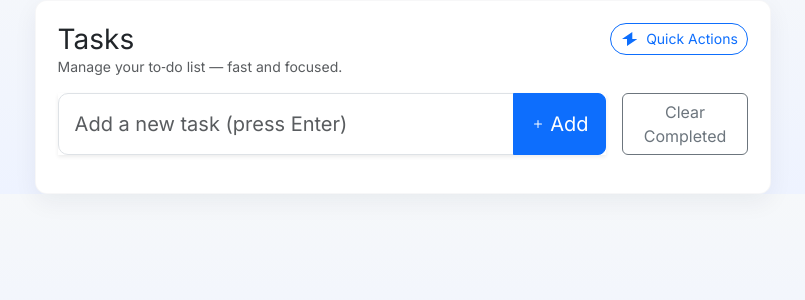
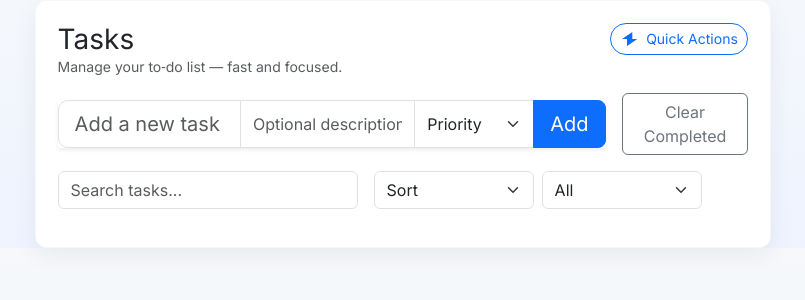
Before and after one commit to nv23086-abbas-alsaighal/to-do, a Flask app: page / in a window 1280 px wide. Shown: the part 56-356 px from the top of the page, without its empty margins (237-1042 px from the left). Run offline with Flask 3, Linux system fonts and the light colour scheme; data that the repository does not hold is empty.

Commit message:
feature(task-descriptions): add description, priority fields + UI inputs and API query support

```diff
--- a/app/app.py
+++ b/app/app.py
@@ -23,6 +23,19 @@ def load_tasks():
             tasks = json.load(f)
     except FileNotFoundError:
         tasks = []
+    # ensure backward compatibility and fill defaults
+    normalized = []
+    for t in tasks:
+        if 'description' not in t:
+            t['description'] = ''
+        if 'priority' not in t:
+            t['priority'] = 0
+        if 'due_date' not in t:
+            t['due_date'] = None
+        if 'created_at' not in t:
+            t['created_at'] = t.get('id', 0)
+        normalized.append(t)
+    tasks = normalized
     return tasks
 
 
@@ -39,7 +52,30 @@ def index():
 
 @app.route('/api/tasks', methods=['GET'])
 def api_get_tasks():
-    return jsonify(load_tasks())
+    tasks = load_tasks()
+    # basic query/filter support
+    q = request.args.get('q')
+    status = request.args.get('status')
+    priority = request.args.get('priority')
+    sort = request.args.get('sort')
+    if q:
+        ql = q.lower()
+        tasks = [t for t in tasks if ql in t.get('name','').lower() or ql in t.get('description','').lower()]
+    if status == 'completed':
+        tasks = [t for t in tasks if t.get('completed')]
+    elif status == 'pending':
+        tasks = [t for t in tasks if not t.get('completed')]
+    if priority is not None:
+        try:
+            p = int(priority)
+            tasks = [t for t in tasks if int(t.get('priority',0)) == p]
+        except Exception:
+            pass
+    if sort == 'due':
+        tasks = sorted(tasks, key=lambda x: x.get('due_date') or '')
+    elif sort == 'created':
+        tasks = sorted(tasks, key=lambda x: x.get('created_at') or 0)
+    return jsonify(tasks)
 
 
 @app.route('/api/tasks', methods=['POST'])
--- a/app/templates/index.html
+++ b/app/templates/index.html
@@ -45,13 +45,17 @@
                                 </div>
                             </div>
 
-                            <div class="d-flex mb-3 gap-2">
+                            <div class="d-flex mb-3 gap-2 align-items-center">
                                 <div class="flex-grow-1 input-group shadow-sm">
                                     <input id="task-input" type="text" class="form-control form-control-lg" placeholder="Add a new task (press Enter)" aria-label="New task">
+                                    <input id="task-desc" type="text" class="form-control" placeholder="Optional description">
+                                    <select id="task-priority" class="form-select" style="max-width:120px">
+                                        <option value="0">Priority</option>
+                                        <option value="1">Low</option>
+                                        <option value="2">Medium</option>
+                                        <option value="3">High</option>
+                                    </select>
                                     <button id="add-btn" class="btn btn-primary btn-lg d-flex align-items-center">
-                                        <svg xmlns="http://www.w3.org/2000/svg" width="16" height="16" fill="currentColor" class="bi bi-plus-lg me-1" viewBox="0 0 16 16">
-                                          <path d="M8 4a.5.5 0 0 1 .5.5V7.5H11.5a.5.5 0 0 1 0 1H8.5V11.5a.5.5 0 0 1-1 0V8.5H4.5a.5.5 0 0 1 0-1H7.5V4.5A.5.5 0 0 1 8 4z"/>
-                                        </svg>
                                         Add
                                     </button>
                                 </div>
@@ -94,8 +98,8 @@
         <script src="https://cdn.jsdelivr.net/npm/bootstrap@5.3.2/dist/js/bootstrap.bundle.min.js"></script>
         <script>
             const api = {
-                list: () => fetch('/api/tasks').then(r => r.json()),
-                add: (name) => fetch('/api/tasks', { method: 'POST', headers: {'Content-Type':'application/json'}, body: JSON.stringify({ name }) }).then(r => r.json()),
+                list: (params='') => fetch('/api/tasks'+(params?('?'+params):'')).then(r => r.json()),
+                add: (payload) => fetch('/api/tasks', { method: 'POST', headers: {'Content-Type':'application/json'}, body: JSON.stringify(payload) }).then(r => r.json()),
                 toggle: (id) => fetch(`/api/tasks/${id}/toggle`, { method: 'POST' }).then(r => r.json()),
                 delete: (id) => fetch(`/api/tasks/${id}`, { method: 'DELETE' }).then(r => r.json()),
                 clearCompleted: () => fetch('/api/tasks/clear_completed', { method: 'POST' }).then(r => r.json())
@@ -130,8 +134,10 @@
 
             addBtn.addEventListener('click', () => {
                 const name = taskInput.value.trim();
+                const description = document.getElementById('task-desc').value.trim();
+                const priority = document.getElementById('task-priority').value;
                 if (!name) return;
-                api.add(name).then(data => { taskInput.value = ''; renderTasks(data); });
+                api.add({ name, description, priority: Number(priority) }).then(data => { taskInput.value = ''; document.getElementById('task-desc').value=''; document.getElementById('task-priority').value='0'; renderTasks(data); });
             });
 
             taskInput.addEventListener('keydown', (e) => { if (e.key === 'Enter') { e.preventDefault(); addBtn.click(); } });
@@ -197,8 +203,36 @@
                 else if (item.id.startsWith('delete_')) { api.delete(item.taskId).then(renderTasks); }
             }
 
+            // search & filter controls
+            const searchInput = document.createElement('input');
+            searchInput.className = 'form-control me-2';
+            searchInput.placeholder = 'Search tasks...';
+            searchInput.style.maxWidth = '300px';
+            const sortSelect = document.createElement('select');
+            sortSelect.className = 'form-select';
+            sortSelect.style.maxWidth = '160px';
+            sortSelect.innerHTML = '<option value="">Sort</option><option value="due">Due date</option><option value="created">Created</option>';
+            const filterSelect = document.createElement('select');
+            filterSelect.className = 'form-select';
+            filterSelect.style.maxWidth = '160px';
+            filterSelect.innerHTML = '<option value="">All</option><option value="completed">Completed</option><option value="pending">Pending</option>';
+            const controls = document.createElement('div'); controls.className='d-flex gap-2 mb-3'; controls.append(searchInput, sortSelect, filterSelect);
+            document.querySelector('.card-body').insertBefore(controls, document.getElementById('task-list'));
+
+            function loadAndRender(){
+                const params = new URLSearchParams();
+                if (searchInput.value) params.set('q', searchInput.value);
+                if (filterSelect.value) params.set('status', filterSelect.value);
+                if (sortSelect.value) params.set('sort', sortSelect.value);
+                api.list(params.toString()).then(renderTasks);
+            }
+
+            searchInput.addEventListener('input', () => loadAndRender());
+            sortSelect.addEventListener('change', () => loadAndRender());
+            filterSelect.addEventListener('change', () => loadAndRender());
+
             // initial load
-            api.list().then(renderTasks);
+            loadAndRender();
         </script>
     </body>
 </html>
```
